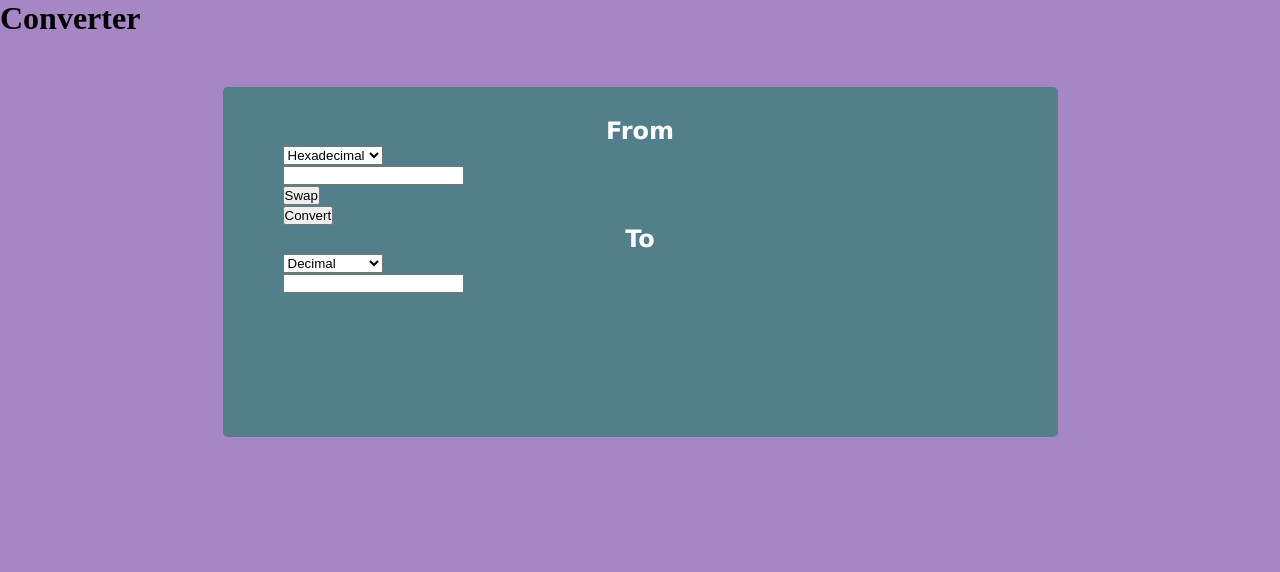
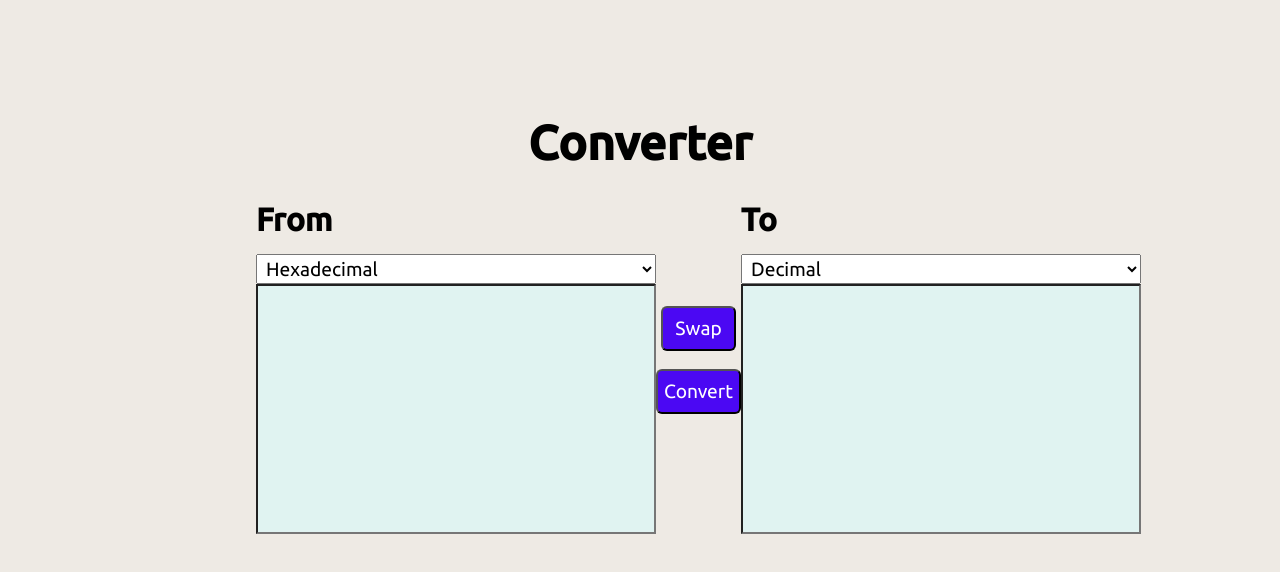
Before and after one commit to Fe195/BASE-CONVERTER, a plain HTML site: page index.html in a window 1280 px wide. Drawn offline with Linux system fonts and the light colour scheme.

Commit message:
Update style.css

```diff
--- a/style.css
+++ b/style.css
@@ -1,69 +1,88 @@
-*{
-    margin: 0px;
-    padding: 0px;
+* {
+    padding: 0;
+    margin: 0;
     box-sizing: border-box;
-}
-body{
-    background-color: #a686c5 ;
-}
-.container{
-    background-color:#537f8b;
-    width: 835px;
-    height: 350px;
-    margin: 50px auto;
-    border-radius: 5px;
-    color:#fff;
-    padding: 30px 60px;
-    font-family:'Lucida Sans', 'Lucida Sans Regular', 'Lucida Grande', 'Lucida Sans Unicode', Geneva, Verdana, sans-serif;
-}
-h2{
-    text-align: center;
+    font-family: 'Arimo', sans-serif;
+    font-family: 'Noto Sans', sans-serif;
+    font-family: 'Ubuntu', sans-serif;
 }
 
-#txtNumber{
-    width: 280px;
-    height: 35px;
-    border-radius: 2px;
-    border: none;
+body {
+    background-color: rgb(238, 234, 228);
 }
-#base-from{
-    width: 280px;
-    height: 35px;
-    border-radius: 2px;
-}
-#base-to{
-    width: 280px;
-    height: 35px;
-    border-radius: 2px;
-    margin-left: 80px
+
+.converter {
+    /* border: 2px solid black; */
+    width: 60vw;
+    height: 70vh;
+    margin: 100px auto;
 
 }
-#btnConvert{
-    width: 280px;
-    height: 35px;
-    background-color:#212121;
-    color:#fff;
-    border-radius: 2px;
-    margin-left: 180px;
+
+h1 {
+
+    text-align: center;
+    margin: auto;
+    padding: 15px;
+    font-size: 3rem;
 }
-#btnSwap{
-    width: 280px;
-    height: 35px;
-    background-color:#212121;
-    color:#fff;
-    border: darkseagreen 0px solid;
-    border-radius: 2px;
+
+.container {
+    display: flex;
+    justify-content: space-around;
+
 }
-#result{
-    width: 280px;
-    height: 35px;
-    border-radius: 2px;
-    border: none;
-    margin-left : 80px;
+
+h2 {
+    margin: 16px 0px;
+    font-size: 2rem;
 }
-#convert-to{
-    margin-left:260px
+
+.unit {
+    width: 100%;
+    height: 30px;
+    font-size: 1.2rem;
+    padding-left: 5px;
 }
-#span-result{
-    margin-left:240px
+
+.mid-container {
+    display: flex;
+    flex-direction: column;
+    justify-content: center;
 }
+
+.btn {
+    background-color: rgb(75, 8, 243);
+    height: 45px;
+    color: white;
+    border-radius: 6px;
+    font-size: 1.2rem;
+}
+
+.swap {
+    width: 75px;
+    margin-left: 5px;
+}
+
+.convert {
+    width: 85px;
+}
+
+.btn {
+    cursor: pointer;
+}
+
+.btn:hover {
+    opacity: 0.8;
+}
+
+.input {
+    font-size: 1.5rem;
+    height: 250px;
+    font-weight: 500;
+    color: rgb(125, 55, 8);
+    background-color: rgb(224, 243, 241);
+}
+#text {
+
+}
```
